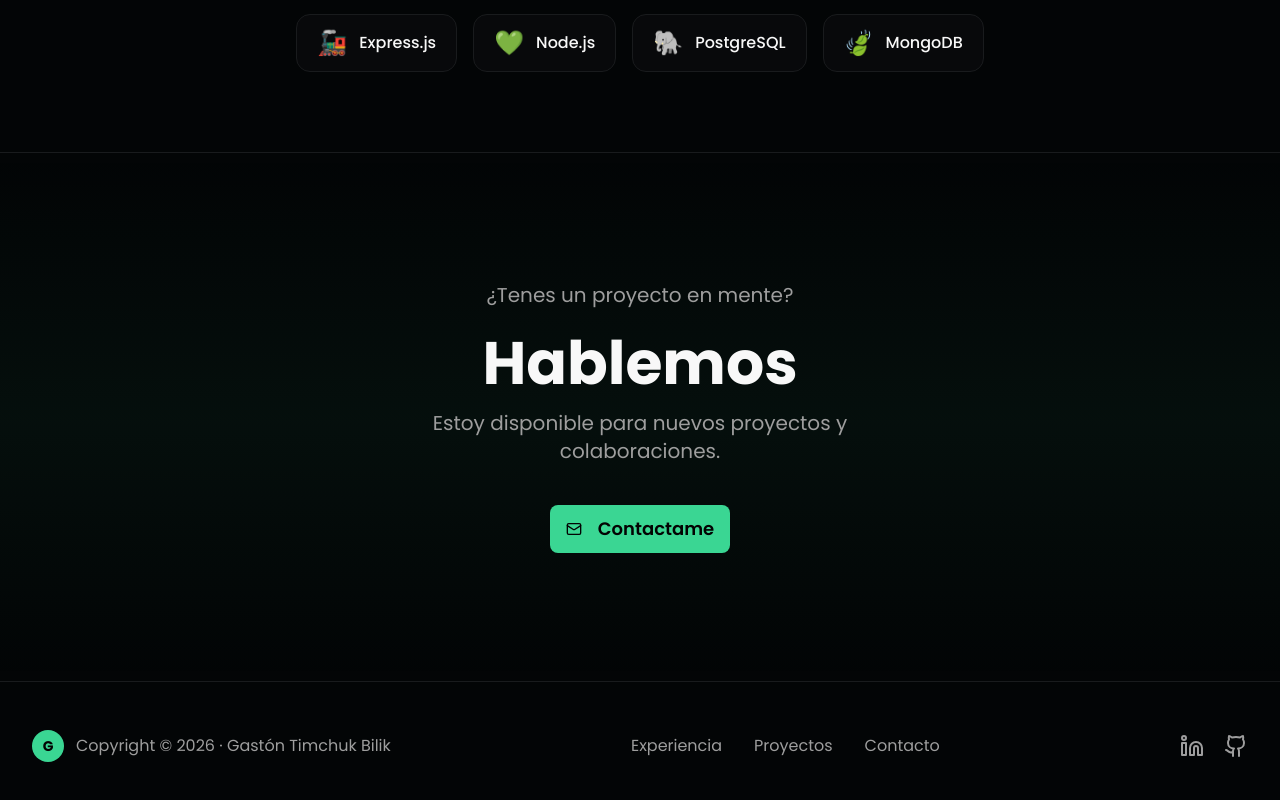
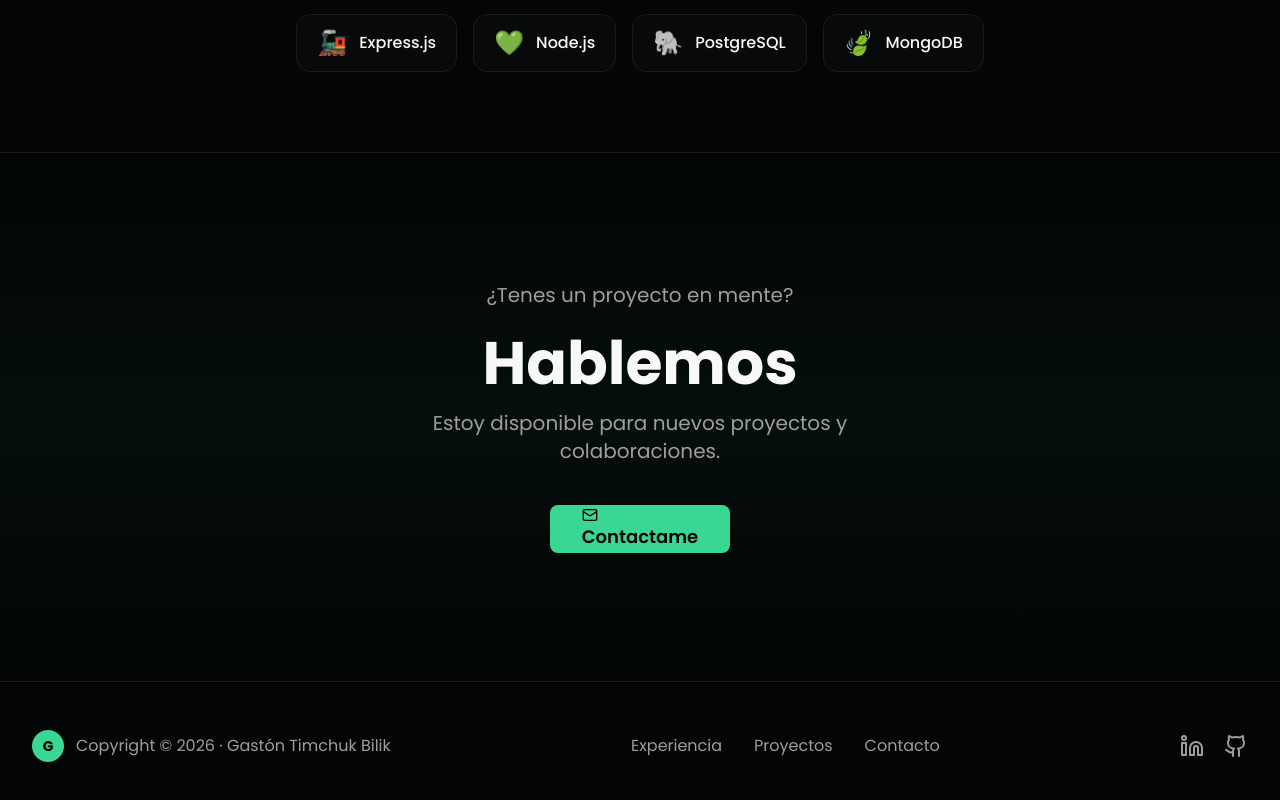
Before and after one commit to Whoiamx/portfolio-gaston-act, a Next.js app: page / in a window 1280 px wide. Shown: the part 3403-4203 px from the top of the page. Built offline with nearby package versions, Linux system fonts and the light colour scheme.

Commit message:
add email

```diff
--- a/app/components/CTASection.tsx
+++ b/app/components/CTASection.tsx
@@ -1,5 +1,6 @@
 import { Button } from "@/components/ui/button";
 import { Mail } from "lucide-react";
+import Link from "next/link";
 
 export function CTASection() {
   return (
@@ -23,8 +24,14 @@ export function CTASection() {
           size="lg"
           className="bg-primary hover:cursor-pointer text-primary-foreground hover:bg-primary/90 text-base sm:text-lg px-8 py-6 font-semibold"
         >
-          <Mail className="w-5 h-5 mr-2" />
-          Contactame
+          <Link
+            href="mailto:gaastontimchuk@gmail.com"
+            target="_blank"
+            rel="noopener noreferrer"
+          >
+            <Mail className="w-5 h-5 mr-2" />
+            Contactame
+          </Link>
         </Button>
       </div>
     </section>
```
